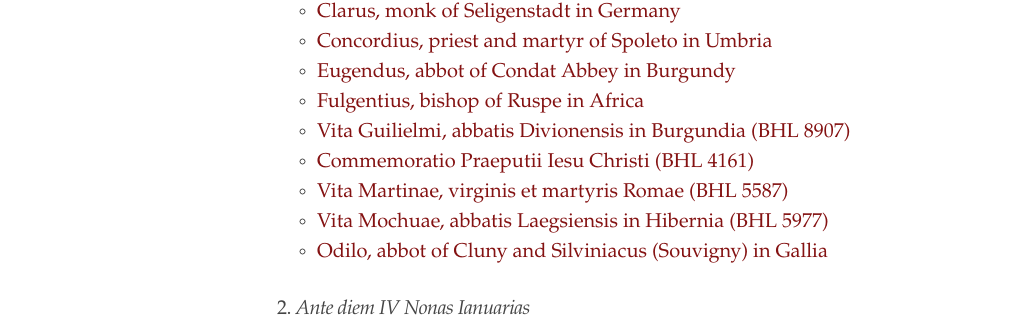
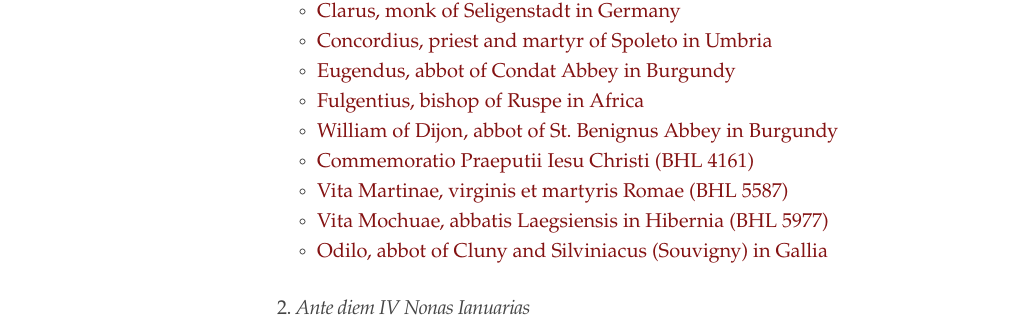
Before and after one commit to cjkoepke1/latin-hagiography, a Jekyll site: the page built from index.md, in a window 1280 px wide and 900 px high, scrolled down 472 px. Shown: the part 138-455 px from the top of the window, without its empty margins (3-1022 px from the left). Built offline with Jekyll 4.4.1, drawn with Linux system fonts in a browser that asks for light colours.

Commit message:
Update William of Dijon

```diff
--- a/index.md
+++ b/index.md
@@ -21,7 +21,7 @@ title: "Latin Hagiography"
 - [Concordius, priest and martyr of Spoleto in Umbria](https://cjkoepke1.github.io/latin-hagiography/saints/concordius-spoleti/)
 - [Eugendus, abbot of Condat Abbey in Burgundy](https://cjkoepke1.github.io/latin-hagiography/saints/eugendus-iurensis/)
 - [Fulgentius, bishop of Ruspe in Africa](https://cjkoepke1.github.io/latin-hagiography/saints/fulgentius-ruspensis/)
-- [Vita Guilielmi, abbatis Divionensis in Burgundia (BHL 8907)](https://cjkoepke1.github.io/latin-hagiography/texts/vita-guilielmi/)
+- [William of Dijon, abbot of St. Benignus Abbey in Burgundy](https://cjkoepke1.github.io/latin-hagiography/saints/guilielmus-divionensis/)
 - [Commemoratio Praeputii Iesu Christi (BHL 4161)](https://cjkoepke1.github.io/latin-hagiography/texts/commemoratio-praeputii-christi/)
 - [Vita Martinae, virginis et martyris Romae (BHL 5587)](https://cjkoepke1.github.io/latin-hagiography/texts/vita-martinae/)
 - [Vita Mochuae, abbatis Laegsiensis in Hibernia (BHL 5977)](https://cjkoepke1.github.io/latin-hagiography/texts/vita-mochuae/)
```
